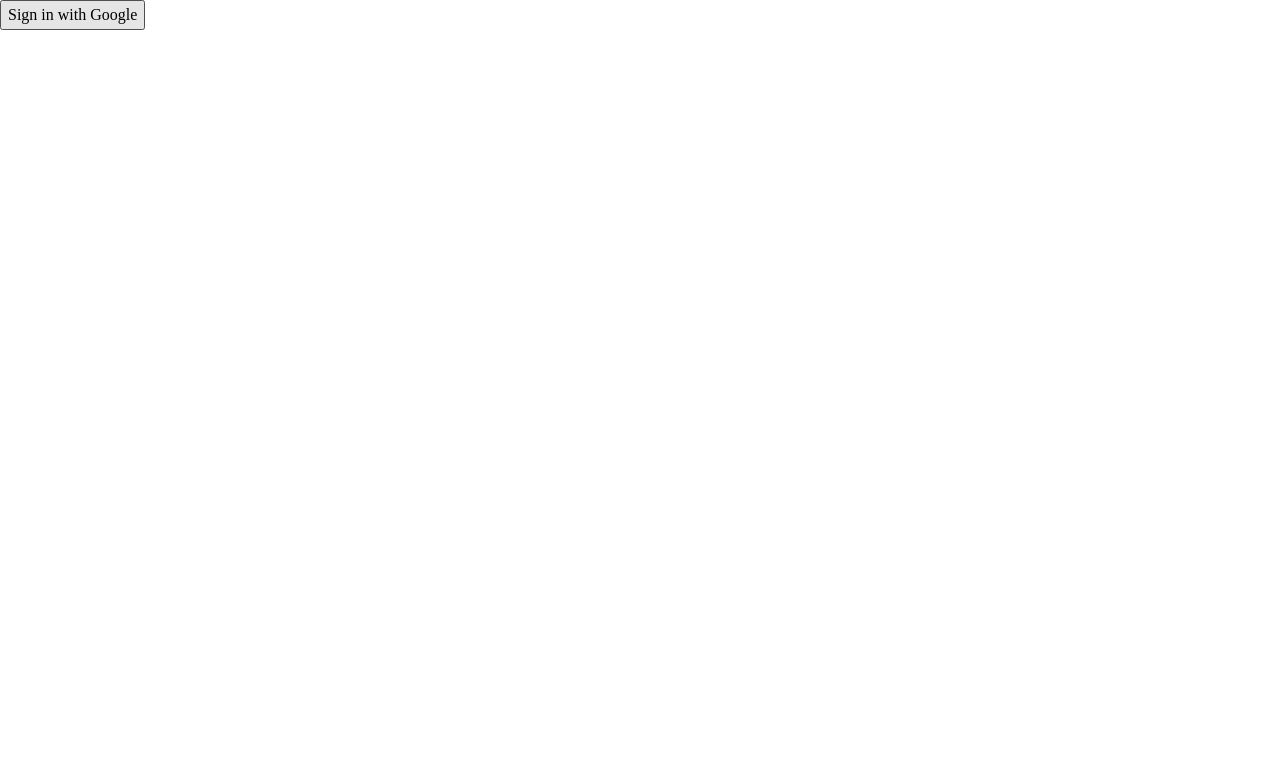
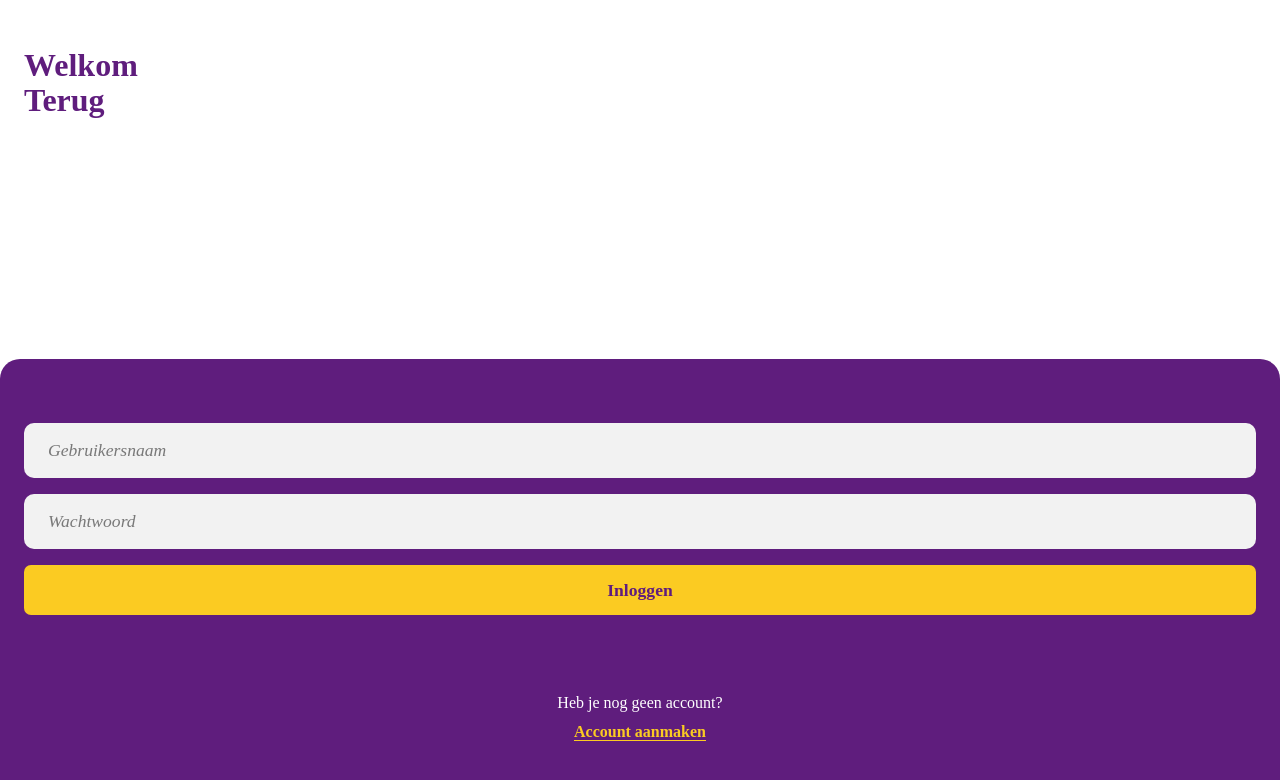
Before and after one commit to thomijn/minor-project, a Next.js app: page /login in a window 1280 px wide. Shown: the top 780 px of the page. Built offline with nearby package versions, Linux system fonts and the light colour scheme; no server answers.

Commit message:
login page

```diff
--- a/components/generic/Button.js
+++ b/components/generic/Button.js
@@ -17,12 +17,12 @@ const Button = (props) => {
 
 const ButtonBase = styled.button`
   font-size: 1.1rem;
-  font-weight: 400;
+  font-weight: 700;
+  text-align: center;
   max-width: fit-content;
   border: none;
   border-radius: 7px;
-  padding: 8px 16px;
-  text-align: start;
+  padding: 12px 24px;
   position: relative;
   white-space: normal;
   cursor: pointer;
@@ -31,6 +31,7 @@ const ButtonBase = styled.button`
   align-items: center;
   gap: 32px;
   text-overflow: ellipsis;
+  justify-content: center;
 
   & > svg {
     display: block;
@@ -78,24 +79,17 @@ const ButtonBase = styled.button`
       width: 100%;
       max-width: 100%;
     `}
-
-  &:active {
-    box-shadow: 0px 0px 0px;
-    transform: translateY(3px);
-  }
 `;
 
 const FillButton = styled(ButtonBase)`
-  background-color: ${(props) => props.theme.lighterBlue};
-  color: #fff;
-  box-shadow: #1b7c9a 0px 3px 0px;
+  background-color: #fbcb22;
+  color: #5f1d7d;
 `;
 
 const LightButton = styled(ButtonBase)`
   padding: 14px 28px;
   background-color: ${(props) => props.theme.lighterBlueLight};
   color: ${(props) => props.theme.darkerBlue};
-  box-shadow: #91b8c4 0px 3px 0px;
 `;
 
 export default Button;
--- a/components/generic/Input.js
+++ b/components/generic/Input.js
@@ -24,25 +24,25 @@ Input.displayName = "Input";
 const StyledInput = styled.input`
   width: ${(props) => props.width || "100%"};
   border-radius: 10px;
-  border: 2px solid #91b8c4;
-  background-color: #fff;
+  border: none;
+  background-color: #f2f2f2;
   text-align: left;
-  padding: 14px 28px;
+  padding: 12px 24px;
   box-shadow: none;
   -webkit-appearance: none;
   color: ${(props) => props.theme.darkerBlue};
   font-size: 1.1rem;
-  font-weight: 700;
+  font-weight: 400;
   line-height: 1.75em;
   box-sizing: border-box;
 
   &:focus {
-    outline: 2px solid ${(props) => props.theme.darkBlue};
-    border: 2px solid #fff;
+    outline: 2px solid #fbcb22;
   }
 
   &::placeholder {
     font-weight: 400;
+    font-style: italic;
     color: rgba(0, 0, 0, 0.5);
   }
 
--- a/pages/login.js
+++ b/pages/login.js
@@ -1,7 +1,10 @@
 import { useRouter } from "next/dist/client/router";
 import { useContext, useEffect } from "react";
+import Input from "../components/generic/Input";
+import Button from "../components/generic/Button";
 import { UserContext } from "../lib/context";
 import { auth, googleAuthProvider } from "../lib/firebase";
+import { LoginWrapper, OtherWrapper, Wrapper } from "../styles/loginStyles";
 
 export default function Enter() {
   const { user, username } = useContext(UserContext);
@@ -28,14 +31,33 @@ export default function Enter() {
 
 // Sign in with Google button
 function SignInButton() {
+  const router = useRouter();
+
   const signInWithGoogle = async () => {
     await auth.signInWithPopup(googleAuthProvider);
   };
 
   return (
-    <button className="btn-google" onClick={signInWithGoogle}>
-      Sign in with Google
-    </button>
+    <>
+      <Wrapper>
+        <h1>
+          Welkom <br /> Terug
+        </h1>
+
+        <LoginWrapper>
+          <Input placeholder="Gebruikersnaam" />
+          <Input placeholder="Wachtwoord" />
+          <Button onClick={() => router.push("/")} fullWidth variant="fill">
+            Inloggen
+          </Button>
+
+          <OtherWrapper>
+            <p>Heb je nog geen account?</p>
+            <a>Account aanmaken</a>
+          </OtherWrapper>
+        </LoginWrapper>
+      </Wrapper>
+    </>
   );
 }
 
--- /dev/null
+++ b/styles/loginStyles.js
@@ -0,0 +1,47 @@
+import styled from "styled-components";
+
+export const Wrapper = styled.div`
+  width: 100%;
+  height: 100%;
+  background-color: #fff;
+
+  h1 {
+    position: absolute;
+    top: 48px;
+    left: 24px;
+    line-height: 1.1;
+    color: #5f1d7d;
+  }
+
+  input {
+    margin-bottom: 16px;
+  }
+`;
+
+export const LoginWrapper = styled.div`
+  width: 100%;
+  position: absolute;
+  bottom: 0px;
+  background-color: #5f1d7d;
+  padding: 64px 24px 24px 24px;
+  border-radius: 20px 20px 0px 0px;
+  color: #fff;
+`;
+
+export const OtherWrapper = styled.div`
+  margin-top: 76px;
+  margin-bottom: 32px;
+  width: 100%;
+  flex-direction: column;
+  display: flex;
+  justify-content: center;
+  align-items: center;
+
+  a {
+    text-decoration: underline;
+    text-underline-offset: 3px;
+    font-weight: 700;
+    color: #fbcb22;
+    margin-top: 5px;
+  }
+`;
```
